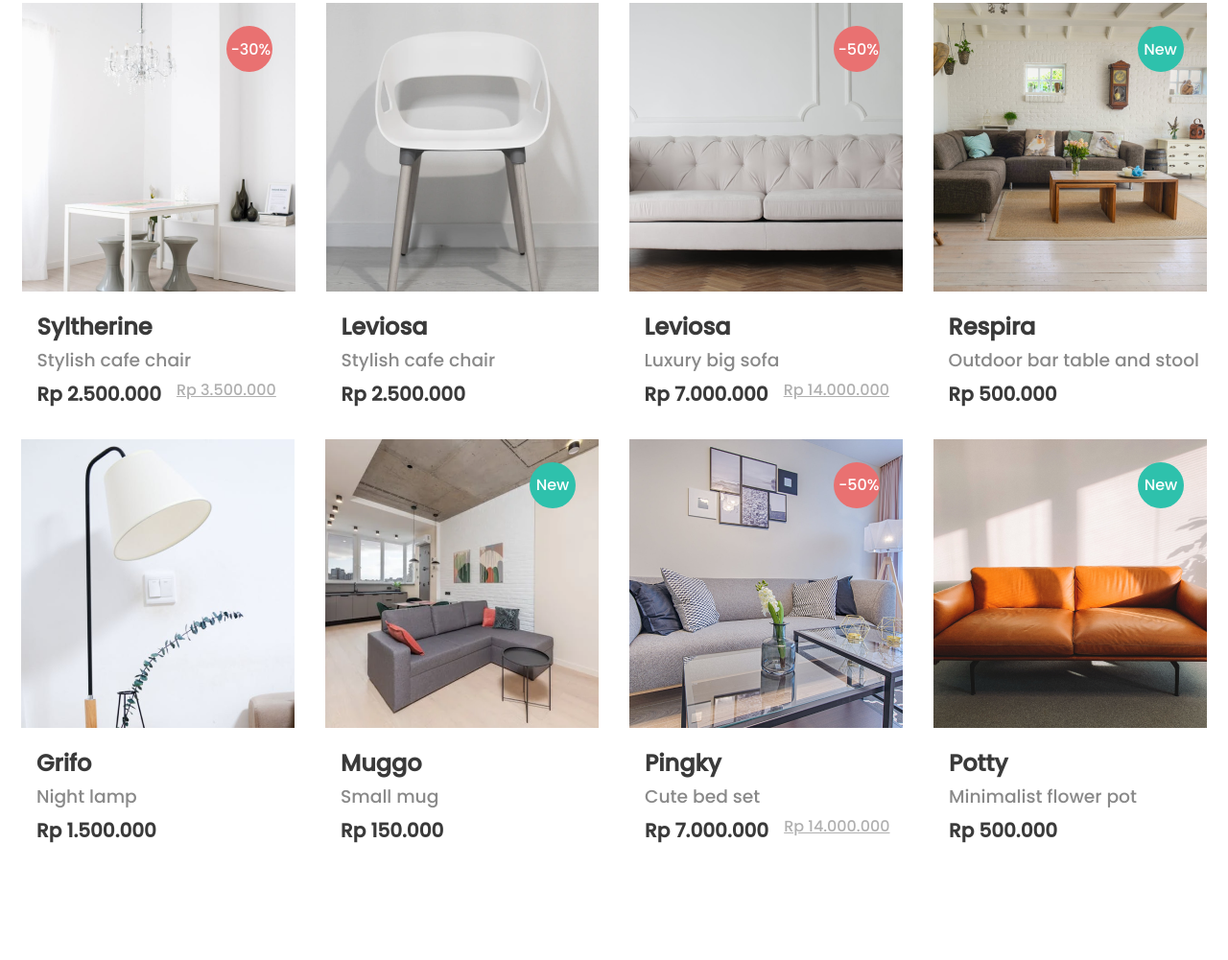
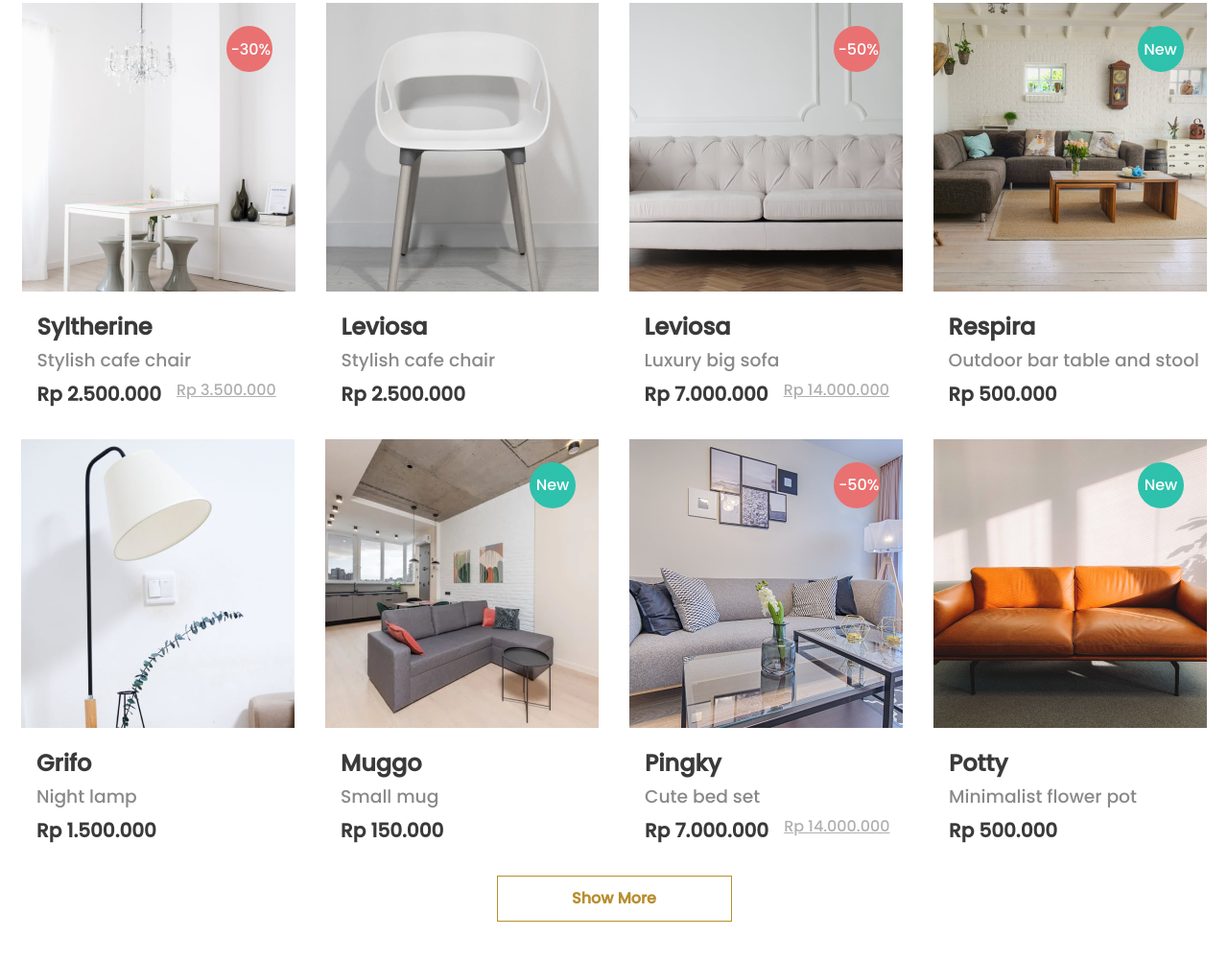
Before and after one commit to salahs20/eCommerc, a plain HTML site: page index.html in a window 1280 px wide. Shown: the part 1760-2761 px from the top of the page at 96% size. Before the commit the page ends 2641 px from the top, so only its background shows below. Drawn offline with Linux system fonts and the light colour scheme.

Commit message:
follow desigin

```diff
--- a/CSS/Style.css
+++ b/CSS/Style.css
@@ -34,7 +34,7 @@ a,
     text-decoration: none;
 }
 
-.icon,
+
 .icon a {
     margin: 10px 0;
     padding: 0 7px;
@@ -100,6 +100,9 @@ a,
     padding: 26px 0 0 39px;
     margin: 20px 0 0;
 }
+.content .button-1 button:hover{
+    cursor: pointer;
+}
 
 .container-Browse {
     width: 80%;
@@ -158,11 +161,13 @@ a,
     /* text-align: center; */
     gap: 32px;
     justify-content: center;
-    padding: 12px 0 0 0;
+    padding: 12px 0 12px 0;
 }
+
 .img-product-1 {
     position: relative;
 }
+
 .img-product-1 h2 p {
     color: #3A3A3A;
     font-size: 24px;
@@ -236,14 +241,17 @@ a,
     justify-content: center;
     opacity: 0;
 }
+
 .opacity-product:hover {
     background-color: #3A3A3A;
     opacity: 72%;
 }
+
 .opacity-product .content-product .btn-cart {
-    padding: 0 0 24px 0 ;
+    padding: 0 0 24px 0;
 }
-.opacity-product .content-product .btn-cart button{
+
+.opacity-product .content-product .btn-cart button {
     width: 202px;
     height: 48px;
     background-color: #FFFFFF;
@@ -251,27 +259,50 @@ a,
     color: #B88E2F;
     font-size: 16px;
     font-weight: 600;
-    line-height: 24px ;
+    line-height: 24px;
 
 
 }
-.icon-cart{
+
+.icon-cart {
     display: ruby;
     gap: 20px;
     color: #FFFFFF;
-    font-weight: 600 ;
-    font-size: 16px ;
-    line-height: 24px ;
+    font-weight: 600;
+    font-size: 16px;
+    line-height: 24px;
 
 
 
 }
 
-.icon-cart, .opacity-product .content-product .btn-cart button :hover{
+.icon-cart,
+.opacity-product .content-product .btn-cart button :hover {
     cursor: pointer;
 }
-.new{
+
+.new {
     display: flex;
     justify-content: center;
     background-color: #2EC1AC;
 }
+.btn-2{
+    display: flex;
+    justify-content: center;
+    padding: 20px 0 40px 0 ;
+}
+
+.btn-2 button{
+    background-color: #FFFFFF;
+    width: 245px;
+    height: 48px;
+  border: #B88E2F 1px solid;
+  color: #B88E2F;
+  line-height: 24px ;
+  font-weight: 600;
+  font-size: 16px;
+
+}
+.btn-2 button:hover{
+    cursor: pointer;
+}
--- a/index.html
+++ b/index.html
@@ -98,7 +98,9 @@
                 <div class="opacity-product">
                     <div class="content-product">
                         <div class="btn-cart">
-                            <button><p>Add to Cart</p></button>
+                            <button>
+                                <p>Add to Cart</p>
+                            </button>
                         </div>
                         <div class="icon-cart">
                             <p><i class="fa-solid fa-share-nodes"></i> Share</p>
@@ -128,7 +130,9 @@
                 <div class="opacity-product">
                     <div class="content-product">
                         <div class="btn-cart">
-                            <button><p>Add to Cart</p></button>
+                            <button>
+                                <p>Add to Cart</p>
+                            </button>
                         </div>
                         <div class="icon-cart">
                             <p><i class="fa-solid fa-share-nodes"></i> Share</p>
@@ -159,7 +163,9 @@
                 <div class="opacity-product">
                     <div class="content-product">
                         <div class="btn-cart">
-                            <button><p>Add to Cart</p></button>
+                            <button>
+                                <p>Add to Cart</p>
+                            </button>
                         </div>
                         <div class="icon-cart">
                             <p><i class="fa-solid fa-share-nodes"></i> Share</p>
@@ -190,7 +196,9 @@
                 <div class="opacity-product">
                     <div class="content-product">
                         <div class="btn-cart">
-                            <button><p>Add to Cart</p></button>
+                            <button>
+                                <p>Add to Cart</p>
+                            </button>
                         </div>
                         <div class="icon-cart">
                             <p><i class="fa-solid fa-share-nodes"></i> Share</p>
@@ -221,7 +229,9 @@
                 <div class="opacity-product">
                     <div class="content-product">
                         <div class="btn-cart">
-                            <button><p>Add to Cart</p></button>
+                            <button>
+                                <p>Add to Cart</p>
+                            </button>
                         </div>
                         <div class="icon-cart">
                             <p><i class="fa-solid fa-share-nodes"></i> Share</p>
@@ -252,7 +262,9 @@
                 <div class="opacity-product">
                     <div class="content-product">
                         <div class="btn-cart">
-                            <button><p>Add to Cart</p></button>
+                            <button>
+                                <p>Add to Cart</p>
+                            </button>
                         </div>
                         <div class="icon-cart">
                             <p><i class="fa-solid fa-share-nodes"></i> Share</p>
@@ -283,7 +295,9 @@
                 <div class="opacity-product">
                     <div class="content-product">
                         <div class="btn-cart">
-                            <button><p>Add to Cart</p></button>
+                            <button>
+                                <p>Add to Cart</p>
+                            </button>
                         </div>
                         <div class="icon-cart">
                             <p><i class="fa-solid fa-share-nodes"></i> Share</p>
@@ -314,7 +328,9 @@
                 <div class="opacity-product">
                     <div class="content-product">
                         <div class="btn-cart">
-                            <button><p>Add to Cart</p></button>
+                            <button>
+                                <p>Add to Cart</p>
+                            </button>
                         </div>
                         <div class="icon-cart">
                             <p><i class="fa-solid fa-share-nodes"></i> Share</p>
@@ -326,6 +342,9 @@
 
             </div>
     </section>
+    <div class="btn-2">
+        <button><p>Show More</p></button>
+    </div>
 
 
 
```
